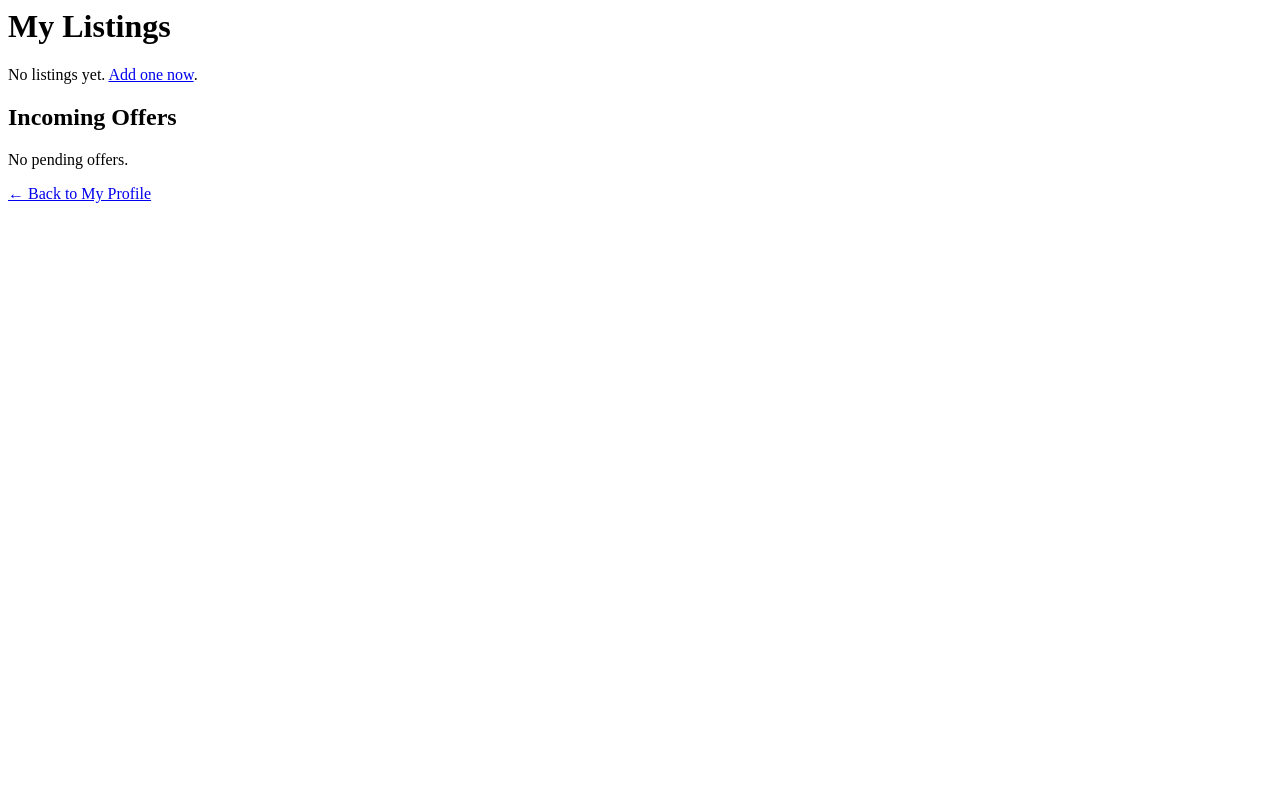
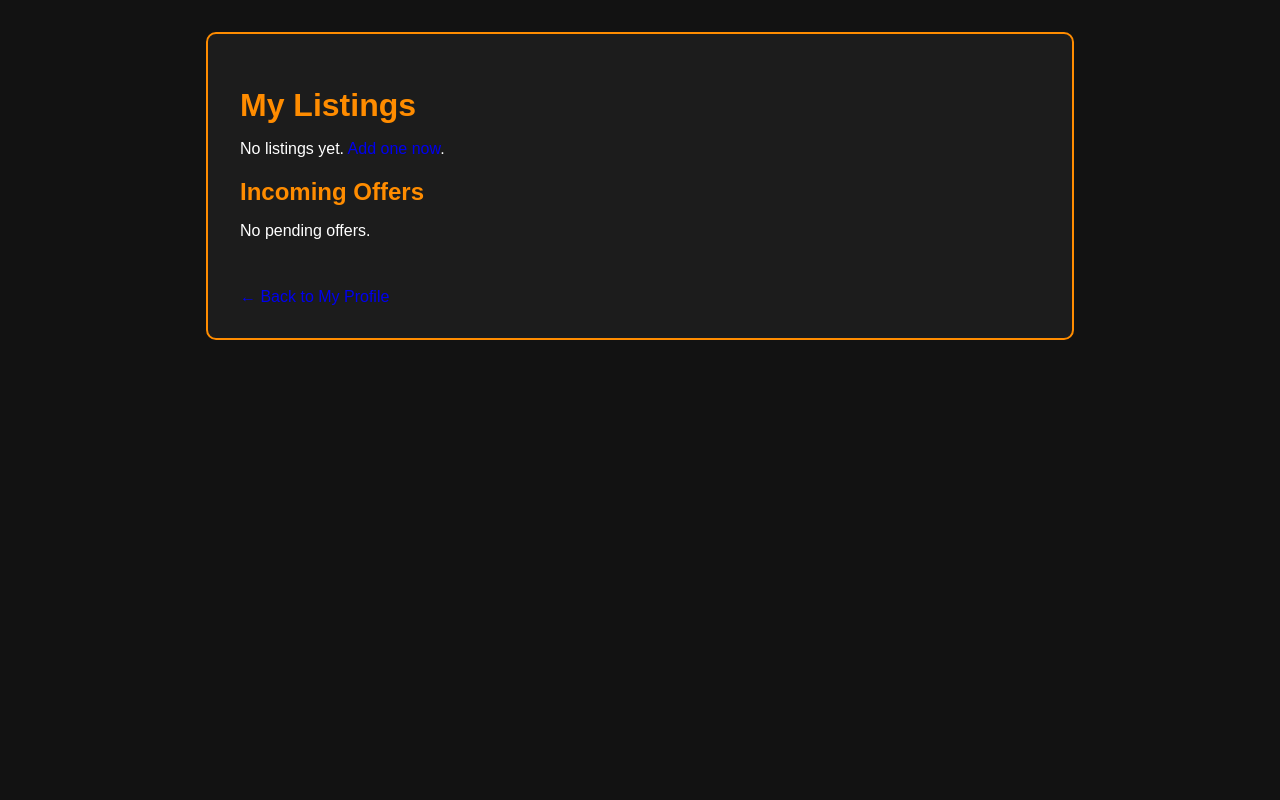
Before and after one commit to 00fire/Mortgage-Mayhem, a Django app: template app2/templates/seller_listings.html in a window 1280 px wide. Run offline with Django 5.2, Linux system fonts and the light colour scheme; the template is opened without the code that fills it, so the values that code supplies are empty.

Commit message:
seller listing css

```diff
--- /dev/null
+++ b/app2/static/seller_listing.css
@@ -0,0 +1,67 @@
+/* seller_listing.css */
+
+:root {
+  --bg-dark: #121212;
+  --bg-darker: #1c1c1c;
+  --accent-orange: #FF8C00;
+  --accent-glow: #ff6a00;
+  --primary-blue: #0077b6;
+  --primary-blue-dark: #005f99;
+  --success-green: #28a745;
+  --danger-red: #dc3545;
+  --warning-yellow: #ffc107;
+  --text-light: #ffffff;
+  --text-muted: #cccccc;
+}
+
+body {
+  font-family: Arial, sans-serif;
+  background: var(--bg-dark);
+  color: var(--text-light);
+  margin: 0;
+  padding: 0;
+}
+
+.listings-wrapper {
+    max-width: 800px;
+    margin: 2rem auto;
+    padding: 2rem;
+    background-color: var(--bg-darker);
+    color: var(--text-light);
+    border: 2px solid var(--accent-orange);
+    border-radius: 10px;
+}
+
+.listings-wrapper h1,
+.listings-wrapper h2 {
+    color: var(--accent-orange);
+    margin-bottom: 1rem;
+}
+
+.listings-wrapper ul {
+    list-style: none;
+    padding: 0;
+    margin-bottom: 2rem;
+}
+
+.listings-wrapper li {
+    background-color: #464646;
+    margin-bottom: 1rem;
+    padding: 1rem;
+    border-radius: 8px;
+}
+
+.listings-wrapper a {
+    color: (--primary-blue);
+    text-decoration: none;
+}
+
+.listings-wrapper a:hover {
+    text-decoration: underline;
+}
+
+.back-link {
+    display: inline-block;
+    margin-top: 2rem;
+    color: (--primary-blue);
+}
--- a/app2/templates/seller_listings.html
+++ b/app2/templates/seller_listings.html
@@ -1,5 +1,14 @@
+{% load static %}
+<!DOCTYPE html>
+<html lang="en">
+<head>
+  <meta charset="UTF-8">
+  <title>My Listings</title>
+  <link rel="stylesheet" href="{% static 'seller_listing.css' %}">
+</head>
+<body>
 
-{% block content %}
+<div class="listings-wrapper">
   <h1>My Listings</h1>
   {% if listings %}
     <ul>
@@ -20,16 +29,18 @@
     <ul>
       {% for offer in incoming_offers %}
         <li>
-          #{{ offer.id }} —
-          {{ offer.buyer.username }} offered ${{ offer.offer_price }}
+          #{{ offer.id }} — {{ offer.buyer.username }} offered ${{ offer.offer_price }}
           on <a href="{% url 'property_detail' offer.property.id %}">{{ offer.property.property_city }}</a>
           [<a href="{% url 'respond_offer' offer.id %}">Respond</a>]
         </li>
       {% endfor %}
-      <p><a href="{% url 'profile_info' %}">← Back to My Profile</a></p>
     </ul>
   {% else %}
     <p>No pending offers.</p>
   {% endif %}
-  <p><a href="{% url 'profile_info' %}">← Back to My Profile</a></p>
-{% endblock %}
+
+  <a class="back-link" href="{% url 'profile_info' %}">← Back to My Profile</a>
+</div>
+
+</body>
+</html>
```
